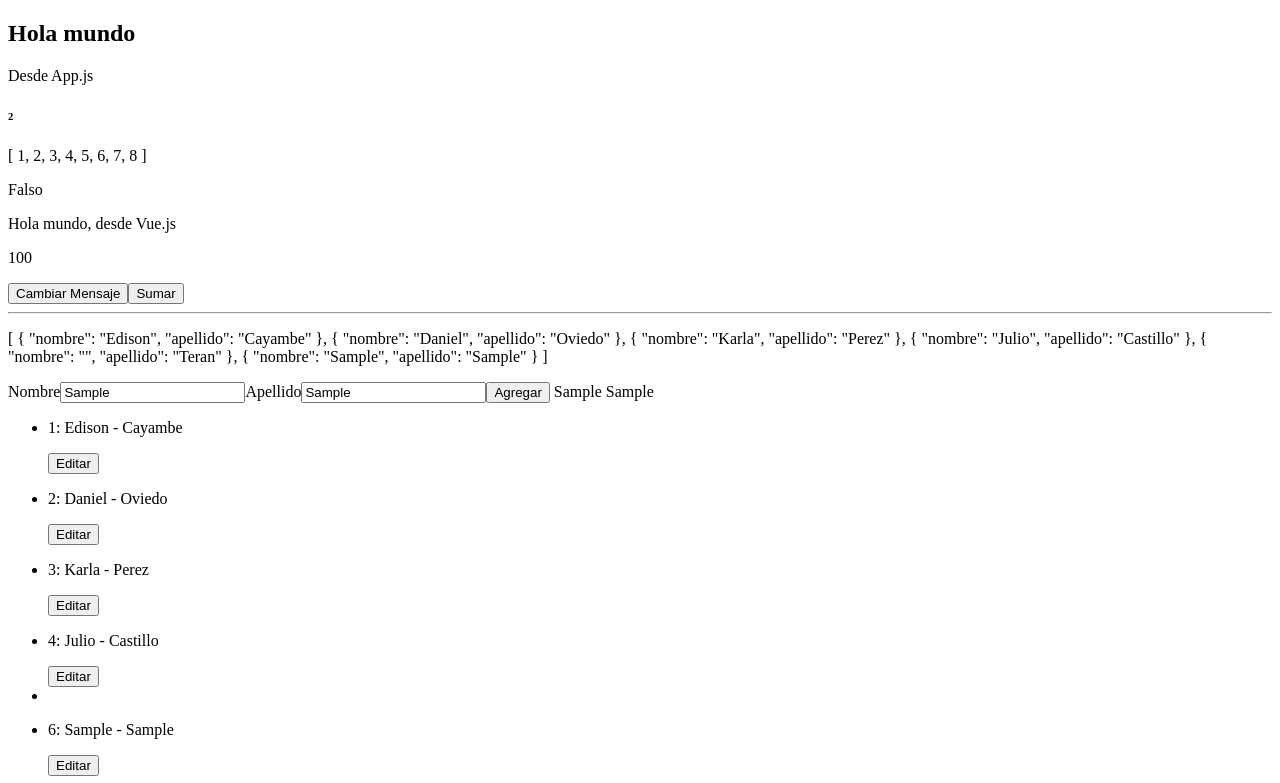
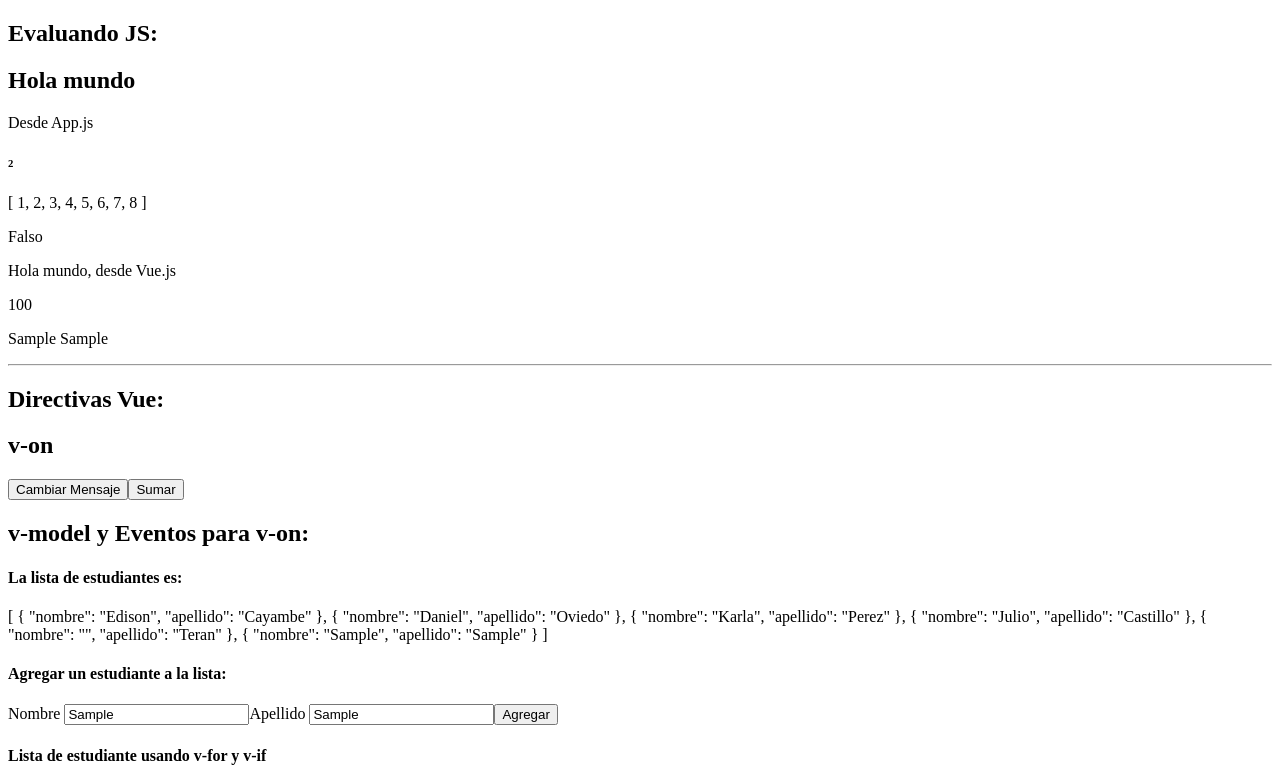
Before and after one commit to juanCarlosEstrellaC/pw_u1_p5_je, a plain HTML site: page html/paginaVue.html in a window 1280 px wide. Both pictures are taken after typing "Sample", "Sample" into the empty fields and a click on the button "Agregar". Shown: the top 783 px of the page. Drawn offline with nearby package versions, Linux system fonts and the light colour scheme.

Commit message:
anotaciones en taller16

```diff
--- a/html/paginaVue.html
+++ b/html/paginaVue.html
@@ -1,14 +1,12 @@
 <!DOCTYPE html>
 <html lang="en">
+  <head>
+    <meta charset="UTF-8" />
+    <meta name="viewport" content="width=device-width, initial-scale=1.0" />
+    <title>Pagina Vue</title>
 
-<head>
-    <meta charset="UTF-8">
-    <meta name="viewport" content="width=device-width, initial-scale=1.0">
-    <title>Document</title>
     <!-- Importo el CDN con el link -->
     <script src="https://unpkg.com/vue@3/dist/vue.global.js"></script>
-
-
   </head>
 
   <body>
@@ -16,46 +14,50 @@
     <nav></nav>
 
     <section>
-        <div id="myApp"> <!-- Se pone el mismo id puesto en el App.js -->
-            <h1>Hola mundo</h1>
+      <div id="myApp"><!-- Se pone el mismo id puesto en el App.js -->
+        <!-- Evalúo codigo JS con {{...}} -->
+        <h1>Evaluando JS:</h1>
+        <h2>Hola mundo</h2>
         <p>Desde App.js</p>
-            <h6>{{1+1}}</h6>
+        <h6>{{ 1 + 1 }}</h6>
         <p>{{ [1,2,3,4,5,6,7,8] }}</p>
         <p>{{ false?'Verdadero':'Falso'}}</p>
+        <p>{{ mensaje }}</p>
+        <p>{{ valor }}</p>
+        <p>{{nombre}}  {{apellido}}</p>
+        <hr />
 
-            <p>{{mensaje}}</p>
-            <p>{{valor}}</p>
+        <!-- Directivas Vue -->
+        <h1>Directivas Vue:</h1>
+        <h2>v-on</h2>
+        <button v-on:click="cambiarMensaje()">Cambiar Mensaje</button>
+        <button @click="cambiarNumero()">Sumar</button>  <!-- @click = v-on:click -->
 
-            <button v-on:click="cambiarMensaje()">Cambiar Mensaje</button>
-            <button v-on:click="cambiarNumero()">Sumar</button>
-
-            <hr />
+        <!-- v-model y Eventos de v-on -->
+        <h2>v-model y Eventos para v-on:</h2>
+        <h4>La lista de estudiantes es:</h4>
         <p>{{lista}}</p>
 
-            <label for="idNombre">Nombre</label>
-            <input @keypress="presionandoTecla" id="idNombre" type="text" v-model="nombre">
-            <label for="idApellido">Apellido</label>
-            <input @keypress.enter="agregarEstudianteMod" id="idApellido" type="text" v-model="apellido">
+        <h4>Agregar un estudiante a la lista:</h4>
+        <label for="idNombre">Nombre </label>
+        <input @keypress="presionandoTecla" id="idNombre" type="text" v-model="nombre"/>
+        <label for="idApellido">Apellido </label>
+        <input @keypress.enter="agregarEstudianteMod" id="idApellido" type="text" v-model="apellido"/>
         <button @click="agregarEstudiante()">Agregar</button>
-            {{nombre}}
-            {{apellido}}
 
-
+        <h4> Lista de estudiante usando v-for y v-if</h4>
         <ul>
           <li v-for="({nombre, apellido}, index) in lista">
-                    <p v-if="nombre!== '' ">{{index+1}}: {{nombre}} - {{apellido}}</p>
-                    <button v-if="nombre!== '' ">Editar</button>
+            <p v-if="nombre !== '' "> {{index+1}}: {{nombre}} - {{apellido}} </p>
+            <button v-if="nombre !== '' ">Editar</button>
           </li>
         </ul>
 
+      </div>
 
-
-        </div>
       <script src="../js/app.js"></script>
-
     </section>
 
     <footer></footer>
   </body>
-
 </html>
--- a/js/app.js
+++ b/js/app.js
@@ -1,32 +1,37 @@
-console.log("elementos de Vue");
-console.log(Vue);// Vue es un objeto
+// Imprimir por consola el objeto Vue.
+console.log("Imprimo los elementos del objeto Vue:");
+console.log(Vue);       // Vue es un objeto
 
-const estudiantes = [{ nombre: 'Edison', apellido: 'Cayambe' },
-{ nombre: 'Daniel', apellido: 'Oviedo' },
-{ nombre: 'Karla', apellido: 'Perez' },
-{ nombre: 'Julio', apellido: 'Castillo' },
-{ nombre: '', apellido: 'Teran' },
+// Array de objetos estudiantes:
+const estudiantes = [
+    { nombre: 'Edison', apellido: 'Cayambe' },
+    { nombre: 'Daniel', apellido: 'Oviedo' },
+    { nombre: 'Karla', apellido: 'Perez' },
+    { nombre: 'Julio', apellido: 'Castillo' },
+    { nombre: '', apellido: 'Teran' },
 ]
-
 console.log(estudiantes);
 console.table(estudiantes)
 
-// Lineas para configurar la app:
+// CREAR una instancia de Vue:
+// ""app" es una instancia de Vue. Luego, usando mount, se monta en el DOM.
 const app = Vue.createApp({
-    // No es buena práctica poner cod html aqui:
+    // No es buena práctica poner codigo HTML aquÍ:
     /*  template: `
      <h1>Hola mundo</h1>
      <p>Desde App.js</p>
      <h6>{{1+1}}</h6>
      <p>{{ [1,2,3,4,5,6,7,8] }}</p>
      <p>{{ false?'Verdadero':'Falso'}}</p>
-     ` */
-    //Options API
+     `
+     */
+
     methods: {
         cambiarMensaje() {
+            console.log("Mensaje actual: " + this.mensaje);
             console.log("Se está cambiando el mensaje.");
-            console.log(this.mensaje);
-            mensaje = "Valor cambiado"
+            this.mensaje = "Valor cambiado"
+            console.log("Nuevo Mensaje: " + this.mensaje);
         },
         cambiarNumero() {
             this.valor = this.valor + 1;
@@ -34,29 +39,24 @@ const app = Vue.createApp({
         },
         agregarEstudiante() {
             console.log("Agregando estudiante.")
-            // debo añadir un objeto estudiante
-            const estu = { nombre: this.nombre, apellido: this.apellido }
-            // Unshift: agrega al inicio de la lista
-       /*      this.lista.unshift(estu) */
-            // Push: agrega al final de la lista
-            this.lista.push(estu)
+            const estu = { nombre: this.nombre, apellido: this.apellido }    // Añadado un objeto estudiante:
+            this.lista.push(estu)       // Push añade un elemento al final del array y Unshift al inicio.
         },
-        presionandoTecla({charCode}){ // event es un argumento por defecto, no es necesario ponerlo
+        presionandoTecla({ charCode }) { // event es un argumento por defecto, no es necesario ponerlo
             console.log("presionando...");
             console.log(charCode);
         },
-        agregarEstudianteMod(){ // event es un argumento por defecto, no es necesario ponerlo
+        agregarEstudianteMod() { // event es un argumento por defecto, no es necesario ponerlo
             console.log(nombre);
             console.log("presionando 2...");
         },
-        metodoApellido(event){
+        metodoApellido(event) {  // event es un argumento por defecto, no es necesario ponerlo
             console.log(event.charCode);
 
             if (event.charCode === 13) {
                 this.agregarEstudiante()
             }
         }
-
     },
     watch: {
 
@@ -70,8 +70,6 @@ const app = Vue.createApp({
             apellido: undefined
         }
     }
+})
 
-})
-app.mount('#myApp') // le doy un id a mi aplicación
-
-// Definición de estructuras de la app
+app.mount('#myApp') // Monto en el DOM a "app", y le doy un id a mi aplicación
```
Lines whose indentation alone changed are shown as unchanged.
